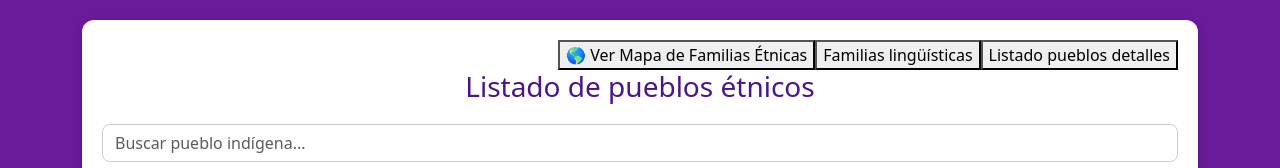
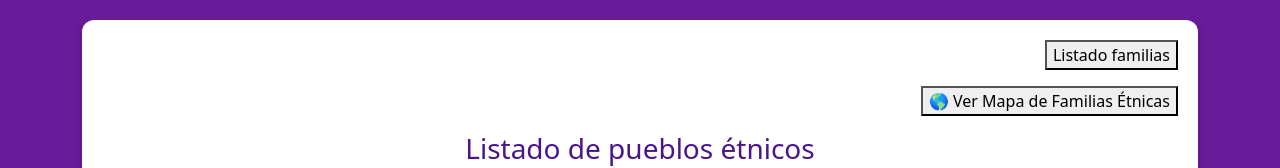
Before and after one commit to jonathancastro35/MAPA-SONORO, an Angular app: page /listadopueblos in a window 1280 px wide. Shown: the top 168 px of the page. Built offline with nearby package versions, Linux system fonts and the light colour scheme; no server answers.

Commit message:
subida inicial del proyecto CAMBIO3

```diff
--- a/src/app/Component/listar-familias-unificadas/listar-familias-unificadas.component.html
+++ b/src/app/Component/listar-familias-unificadas/listar-familias-unificadas.component.html
@@ -3,15 +3,10 @@
   <div class="inner">
 
     <!-- BOTÓN -->
-    <div class="mb-3 text-end">
-      <button class="btn-morado" routerLink="/mapafamiliasetnicaspoblacion">
-        🌎 Ver Mapa de Familias Lingüísticas
-      </button>
-    </div>
 
     <div class="mb-3 text-end">
       <button class="btn-morado" routerLink="/listadopueblos">
-        Listado de pueblos
+        Volver a inicio
       </button>
     </div>
 
--- a/src/app/Component/listar-pueblos-detalle/listar-pueblos-detalle.component.html
+++ b/src/app/Component/listar-pueblos-detalle/listar-pueblos-detalle.component.html
@@ -4,8 +4,8 @@
 
     <!-- BOTÓN -->
     <div class="mb-3 text-end">
-      <button class="btn-morado" routerLink="/mapafamiliasetnicaspoblacion">
-        🌎 Ver Mapa
+      <button class="btn-morado" routerLink="/listadopueblos">
+        Volver a inicio
       </button>
     </div>
 
--- a/src/app/Component/listar-pueblos-unificados/listar-pueblos-unificados.component.html
+++ b/src/app/Component/listar-pueblos-unificados/listar-pueblos-unificados.component.html
@@ -5,18 +5,19 @@
     <!-- BOTONES EN UNA MISMA LÍNEA VISUAL -->
     <div class="acciones-top text-end">
 
+
+   <div class="mb-3 text-end">
+      <button class="btn-morado" routerLink="/listadofamiliasunificadas">
+        Listado familias
+      </button>
+    </div>
+
+
+      <div class="mb-3 text-end">
       <button class="btn-morado" routerLink="/mapafamiliasetnicaspoblacion">
         🌎 Ver Mapa de Familias Étnicas
       </button>
-
-      <button class="btn-morado" routerLink="/listadofamiliasunificadas">
-        Familias lingüísticas
-      </button>
-
-      <button class="btn-morado" routerLink="/listadopueblosdetalles">
-        Listado pueblos detalles
-      </button>
-
+    </div>
 
 
     </div>
--- a/src/app/Components/infopoblacion/mapa-familias-etnicas/mapa-familias-etnicas.component.html
+++ b/src/app/Components/infopoblacion/mapa-familias-etnicas/mapa-familias-etnicas.component.html
@@ -1,5 +1,13 @@
 <div class="map-container">
 
+  <!-- 🔘 BOTÓN VOLVER -->
+  <div class="top-button">
+    <button class="btn-morado" routerLink="/listadopueblos">
+      ⬅ Volver a inicio
+    </button>
+  </div>
+
+  <!-- 🗺️ MAPA -->
   <div id="map"></div>
 
   <!-- 📦 SIDEBAR -->
@@ -28,7 +36,6 @@
           <strong>🌿 Familia:</strong> {{ l.familia }}
         </div>
 
-
         <div class="lugares">
           <strong>📍 Lugares:</strong>
 
```
